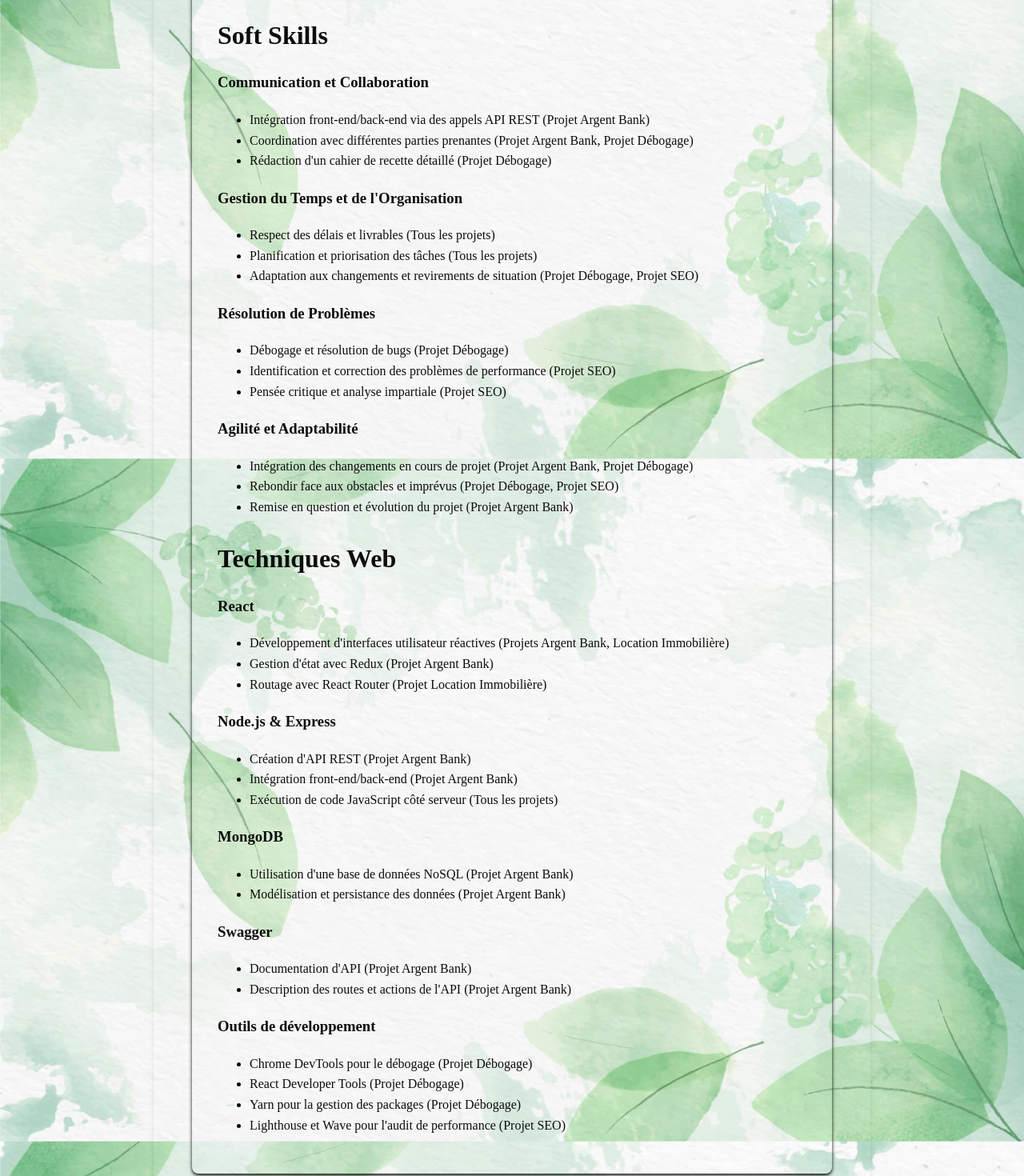
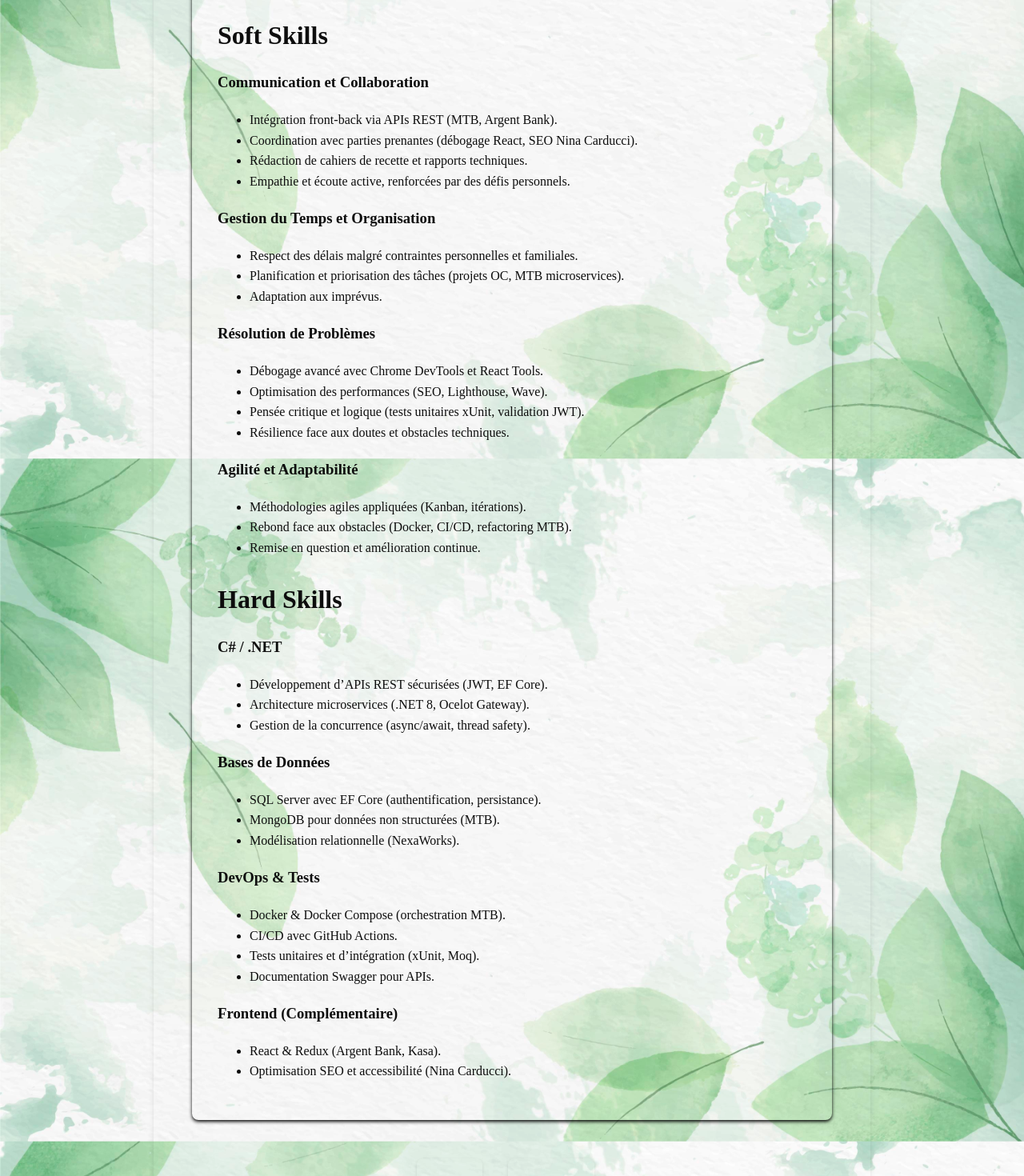
Before and after one commit to Iceland549/portfolio, a React (Vite) app: page /Skills in a window 1280 px wide. Shown: the part 280-1750 px from the top of the page at 80% size. Built offline with nearby package versions, Linux system fonts and the light colour scheme.

Commit message:
- Refactor Skills page to highlight backend competencies

```diff
--- a/src/pages/Skills/index.jsx
+++ b/src/pages/Skills/index.jsx
@@ -12,72 +12,71 @@ function Skills() {
       <article>
         <section>
           <h2>Soft Skills</h2>
+
           <h3>Communication et Collaboration</h3>
           <ul>
-                        <li>Intégration front-end/back-end via des appels API REST (Projet Argent Bank)</li>
-                        <li>Coordination avec différentes parties prenantes (Projet Argent Bank, Projet Débogage)</li>
-                        <li>Rédaction d&apos;un cahier de recette détaillé (Projet Débogage)</li>
+            <li>Intégration front-back via APIs REST (MTB, Argent Bank).</li>
+            <li>Coordination avec parties prenantes (débogage React, SEO Nina Carducci).</li>
+            <li>Rédaction de cahiers de recette et rapports techniques.</li>
+            <li>Empathie et écoute active, renforcées par des défis personnels.</li>
           </ul>
 
-                    <h3>Gestion du Temps et de l&apos;Organisation</h3>
+          <h3>Gestion du Temps et Organisation</h3>
           <ul>
-                        <li>Respect des délais et livrables (Tous les projets)</li>
-                        <li>Planification et priorisation des tâches (Tous les projets)</li>
-                        <li>Adaptation aux changements et revirements de situation (Projet Débogage, Projet SEO)</li>
+            <li>Respect des délais malgré contraintes personnelles et familiales.</li>
+            <li>Planification et priorisation des tâches (projets OC, MTB microservices).</li>
+            <li>Adaptation aux imprévus.</li>
           </ul>
 
           <h3>Résolution de Problèmes</h3>
           <ul>
-                        <li>Débogage et résolution de bugs (Projet Débogage)</li>
-                        <li>Identification et correction des problèmes de performance (Projet SEO)</li>
-                        <li>Pensée critique et analyse impartiale (Projet SEO)</li>
+            <li>Débogage avancé avec Chrome DevTools et React Tools.</li>
+            <li>Optimisation des performances (SEO, Lighthouse, Wave).</li>
+            <li>Pensée critique et logique (tests unitaires xUnit, validation JWT).</li>
+            <li>Résilience face aux doutes et obstacles techniques.</li>
           </ul>
 
           <h3>Agilité et Adaptabilité</h3>
           <ul>
-                        <li>Intégration des changements en cours de projet (Projet Argent Bank, Projet Débogage)</li>
-                        <li>Rebondir face aux obstacles et imprévus (Projet Débogage, Projet SEO)</li>
-                        <li>Remise en question et évolution du projet (Projet Argent Bank)</li>
+            <li>Méthodologies agiles appliquées (Kanban, itérations).</li>
+            <li>Rebond face aux obstacles (Docker, CI/CD, refactoring MTB).</li>
+            <li>Remise en question et amélioration continue.</li>
           </ul>
         </section>
 
         <section>
-                    <h2>Techniques Web</h2>
-                    <h3>React</h3>
+          <h2>Hard Skills</h2>
+
+          <h3>C# / .NET</h3>
           <ul>
-                        <li>Développement d&apos;interfaces utilisateur réactives (Projets Argent Bank, Location Immobilière)</li>
-                        <li>Gestion d&apos;état avec Redux (Projet Argent Bank)</li>
-                        <li>Routage avec React Router (Projet Location Immobilière)</li>
+            <li>Développement d’APIs REST sécurisées (JWT, EF Core).</li>
+            <li>Architecture microservices (.NET 8, Ocelot Gateway).</li>
+            <li>Gestion de la concurrence (async/await, thread safety).</li>
           </ul>
 
-                    <h3>Node.js &amp; Express</h3>
+          <h3>Bases de Données</h3>
           <ul>
-                        <li>Création d&apos;API REST (Projet Argent Bank)</li>
-                        <li>Intégration front-end/back-end (Projet Argent Bank)</li>
-                        <li>Exécution de code JavaScript côté serveur (Tous les projets)</li>
+            <li>SQL Server avec EF Core (authentification, persistance).</li>
+            <li>MongoDB pour données non structurées (MTB).</li>
+            <li>Modélisation relationnelle (NexaWorks).</li>
           </ul>
 
-                    <h3>MongoDB</h3>
+          <h3>DevOps & Tests</h3>
           <ul>
-                        <li>Utilisation d&apos;une base de données NoSQL (Projet Argent Bank)</li>
-                        <li>Modélisation et persistance des données (Projet Argent Bank)</li>
+            <li>Docker & Docker Compose (orchestration MTB).</li>
+            <li>CI/CD avec GitHub Actions.</li>
+            <li>Tests unitaires et d’intégration (xUnit, Moq).</li>
+            <li>Documentation Swagger pour APIs.</li>
           </ul>
 
-                    <h3>Swagger</h3>
+          <h3>Frontend (Complémentaire)</h3>
           <ul>
-                        <li>Documentation d&apos;API (Projet Argent Bank)</li>
-                        <li>Description des routes et actions de l&apos;API (Projet Argent Bank)</li>
-                    </ul>
-
-                    <h3>Outils de développement</h3>
-                    <ul>
-                        <li>Chrome DevTools pour le débogage (Projet Débogage)</li>
-                        <li>React Developer Tools (Projet Débogage)</li>
-                        <li>Yarn pour la gestion des packages (Projet Débogage)</li>
-                        <li>Lighthouse et Wave pour l&apos;audit de performance (Projet SEO)</li>
+            <li>React & Redux (Argent Bank, Kasa).</li>
+            <li>Optimisation SEO et accessibilité (Nina Carducci).</li>
           </ul>
         </section>
       </article>
+
       <nav>
         <Link to={'/'}>
           <p>Accueil</p>
@@ -87,7 +86,7 @@ function Skills() {
         </Link>
       </nav>
     </div>
-    )
+  );
 }
 
 export default Skills;
```
Lines whose indentation alone changed are shown as unchanged.
